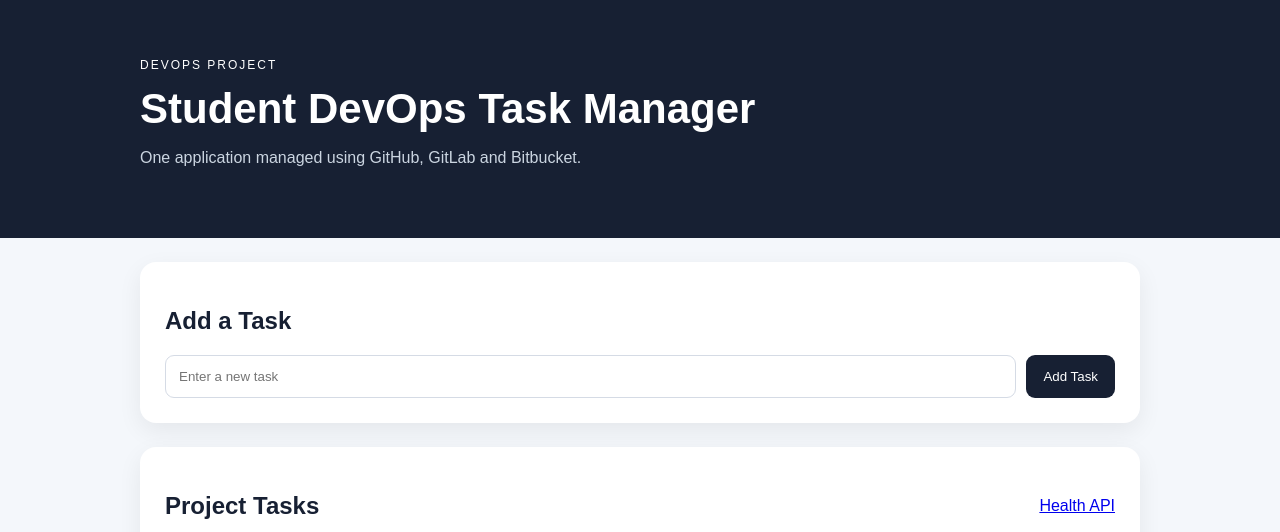
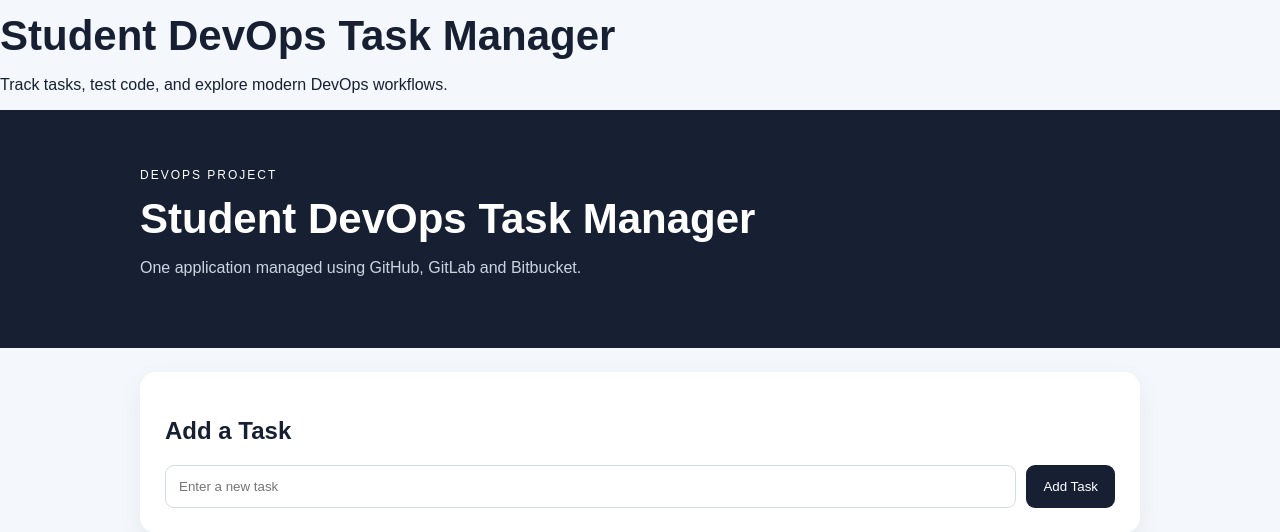
Before and after one commit to devallalokesh18-svg/devops-platform-comparison-project, a Flask app: page / in a window 1280 px wide. Shown: the top 532 px of the page. Run offline with Flask 3, Linux system fonts and the light colour scheme.

Commit message:
Improve task manager homepage

```diff
--- a/templates/index.html
+++ b/templates/index.html
@@ -2,7 +2,8 @@
 <html>
 <head>
 <meta charset="UTF-8"><meta name="viewport" content="width=device-width,initial-scale=1">
-<title>Student DevOps Task Manager</title>
+<h1>Student DevOps Task Manager</h1>
+<p>Track tasks, test code, and explore modern DevOps workflows.</p>
 <link rel="stylesheet" href="/static/style.css">
 </head>
 <body>
```
